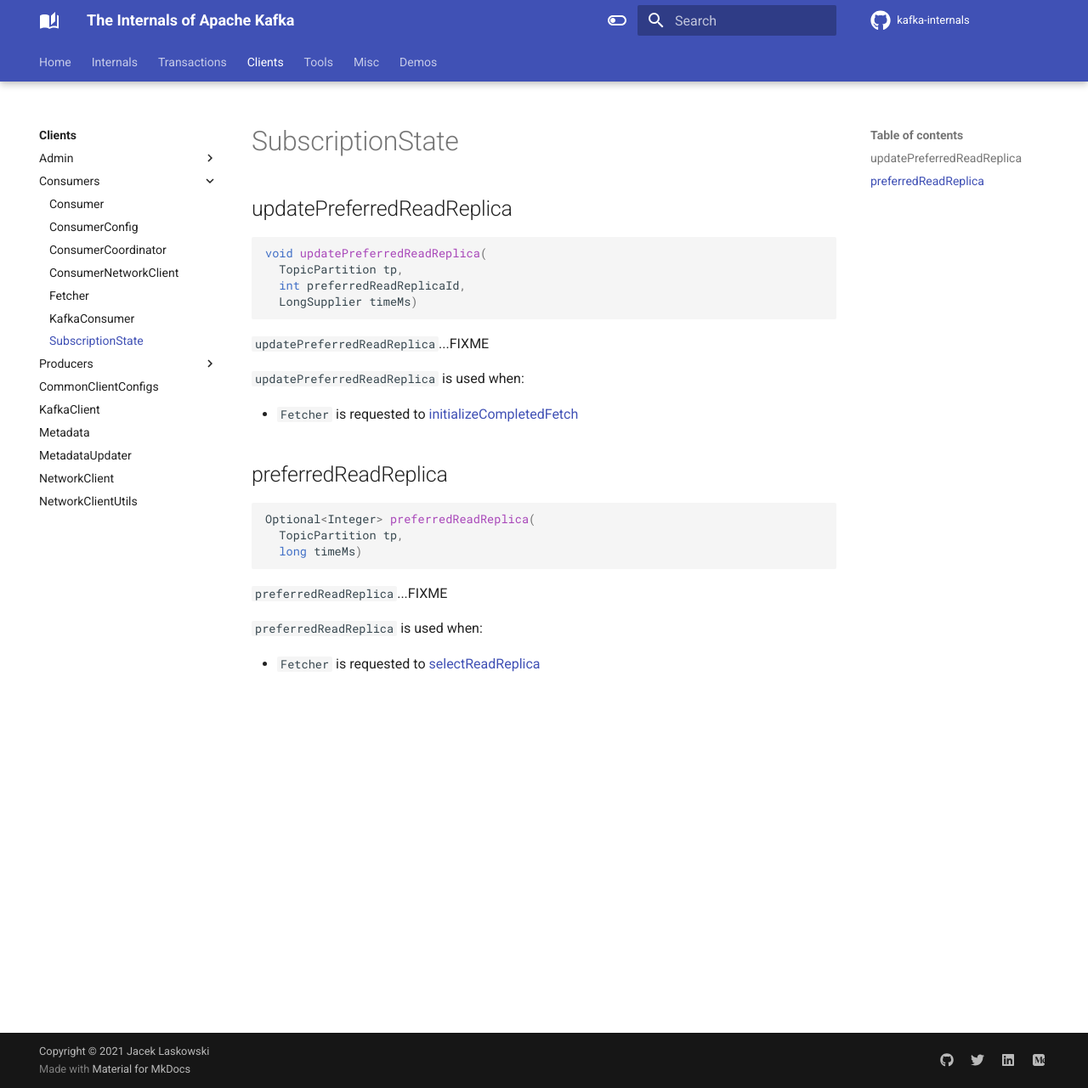
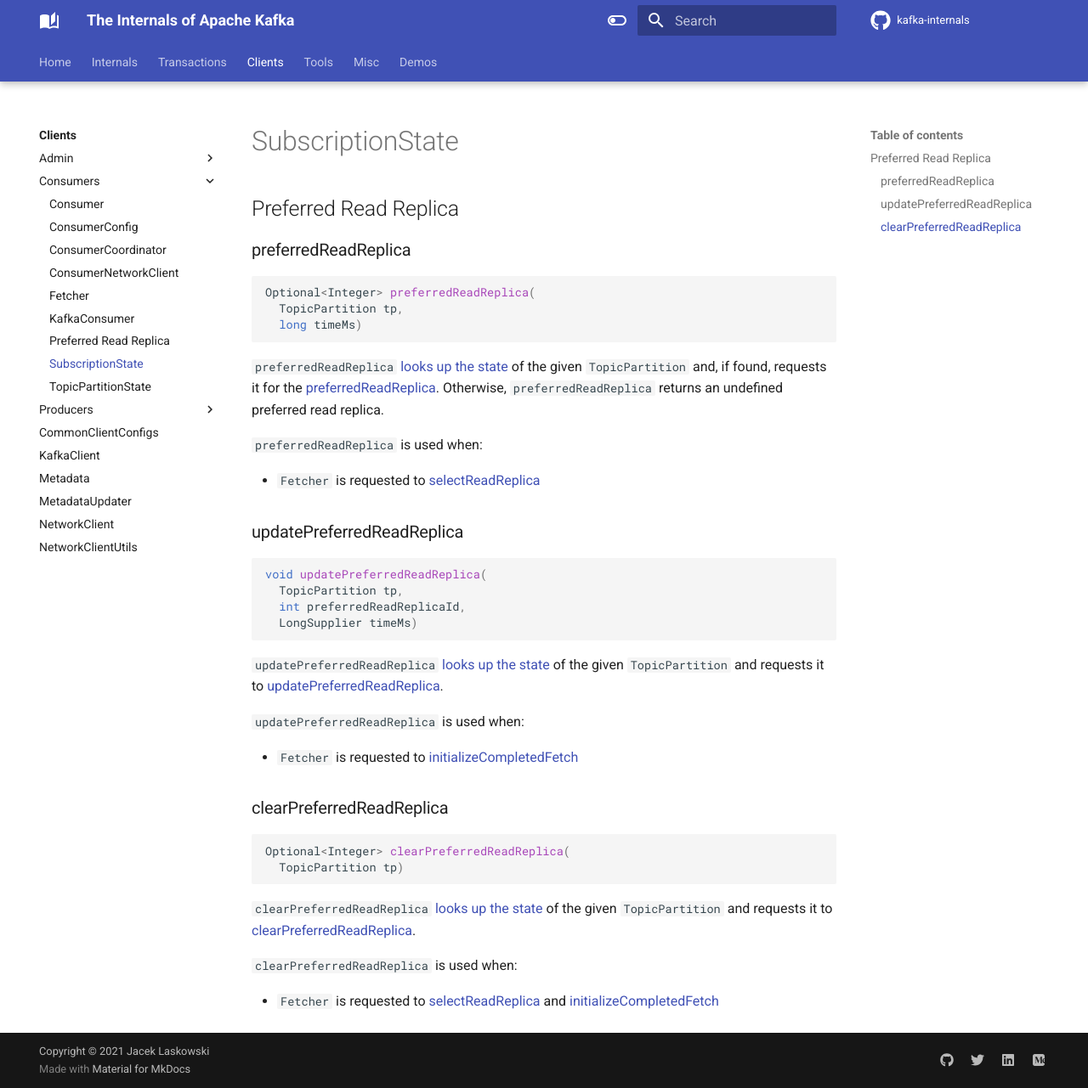
Before and after one commit to japila-books/kafka-internals, an MkDocs documentation site: the page built from docs/clients/consumer/SubscriptionState.md, in a window 1280 px wide and 1281 px high. Shown: the whole window at 85% size. Built offline with MkDocs 1.6.1 and Material for MkDocs 9.7.7, drawn with Linux system fonts in a browser that asks for light colours; comment, search, counter and statistics services are not loaded.

Commit message:
Preferred Read Replica

````diff
--- a/docs/clients/consumer/SubscriptionState.md
+++ b/docs/clients/consumer/SubscriptionState.md
@@ -1,6 +1,22 @@
 # SubscriptionState
 
-## <span id="updatePreferredReadReplica"> updatePreferredReadReplica
+## Preferred Read Replica
+
+### <span id="preferredReadReplica"> preferredReadReplica
+
+```java
+Optional<Integer> preferredReadReplica(
+  TopicPartition tp,
+  long timeMs)
+```
+
+`preferredReadReplica` [looks up the state](#assignedStateOrNull) of the given `TopicPartition` and, if found, requests it for the [preferredReadReplica](TopicPartitionState.md#preferredReadReplica). Otherwise, `preferredReadReplica` returns an undefined preferred read replica.
+
+`preferredReadReplica` is used when:
+
+* `Fetcher` is requested to [selectReadReplica](Fetcher.md#selectReadReplica)
+
+### <span id="updatePreferredReadReplica"> updatePreferredReadReplica
 
 ```java
 void updatePreferredReadReplica(
@@ -9,22 +25,21 @@ void updatePreferredReadReplica(
   LongSupplier timeMs)
 ```
 
-`updatePreferredReadReplica`...FIXME
+`updatePreferredReadReplica` [looks up the state](#assignedState) of the given `TopicPartition` and requests it to [updatePreferredReadReplica](TopicPartitionState.md#updatePreferredReadReplica).
 
 `updatePreferredReadReplica` is used when:
 
 * `Fetcher` is requested to [initializeCompletedFetch](Fetcher.md#initializeCompletedFetch)
 
-## <span id="preferredReadReplica"> preferredReadReplica
+### <span id="clearPreferredReadReplica"> clearPreferredReadReplica
 
 ```java
-Optional<Integer> preferredReadReplica(
-  TopicPartition tp,
-  long timeMs)
+Optional<Integer> clearPreferredReadReplica(
+  TopicPartition tp)
 ```
 
-`preferredReadReplica`...FIXME
+`clearPreferredReadReplica` [looks up the state](#assignedState) of the given `TopicPartition` and requests it to [clearPreferredReadReplica](TopicPartitionState.md#clearPreferredReadReplica).
 
-`preferredReadReplica` is used when:
+`clearPreferredReadReplica` is used when:
 
-* `Fetcher` is requested to [selectReadReplica](Fetcher.md#selectReadReplica)
+* `Fetcher` is requested to [selectReadReplica](Fetcher.md#selectReadReplica) and [initializeCompletedFetch](Fetcher.md#initializeCompletedFetch)
--- a/mkdocs.yml
+++ b/mkdocs.yml
@@ -146,7 +146,9 @@ nav:
       - ConsumerNetworkClient: clients/consumer/ConsumerNetworkClient.md
       - Fetcher: clients/consumer/Fetcher.md
       - KafkaConsumer: clients/consumer/KafkaConsumer.md
+      - Preferred Read Replica: clients/consumer/preferred-read-replica.md
       - SubscriptionState: clients/consumer/SubscriptionState.md
+      - TopicPartitionState: clients/consumer/TopicPartitionState.md
     - Producers:
       - clients/producer/index.md
       - BufferPool: clients/producer/BufferPool.md
````
Also changed, not shown: docs/clients/consumer/Fetcher.md (+2 -2 lines), docs/clients/consumer/TopicPartitionState.md (added, +13 -0 lines), docs/clients/consumer/preferred-read-replica.md (added, +3 -0 lines).
